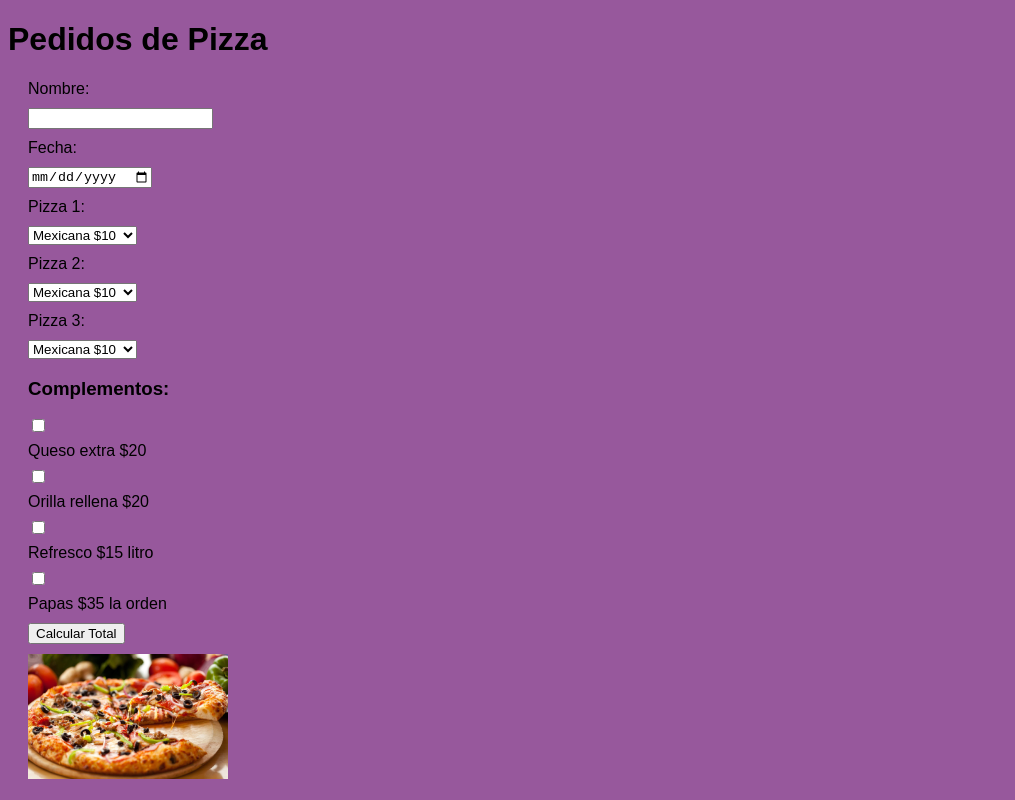
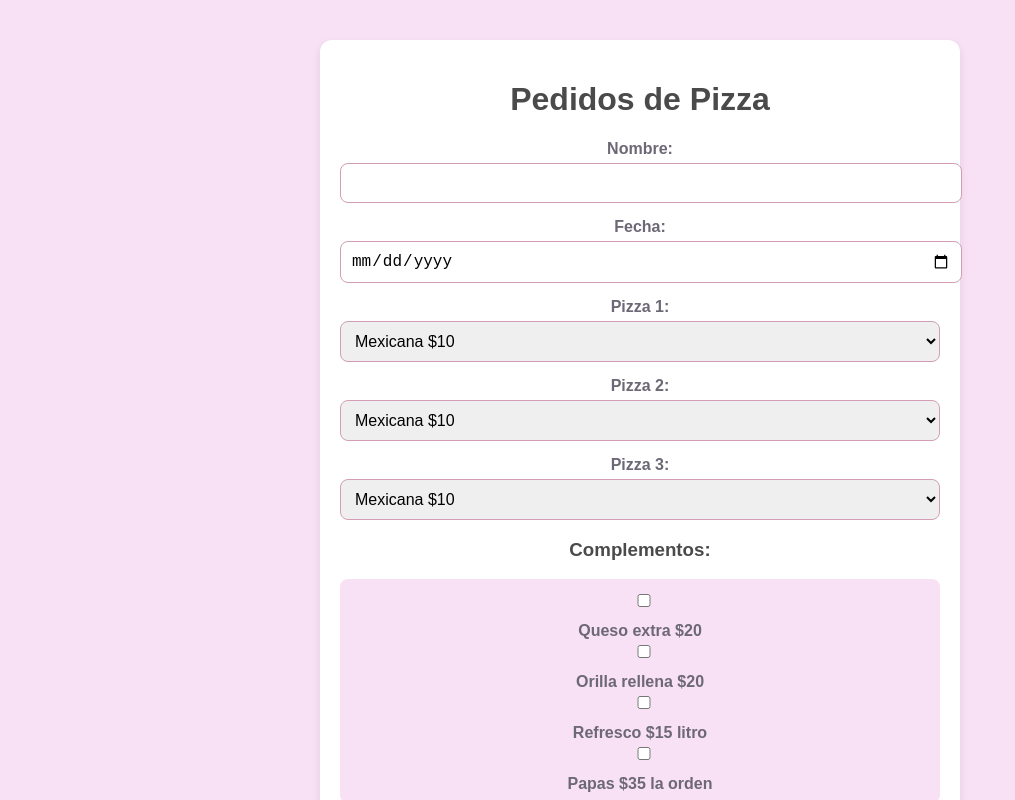
Before and after one commit to madelinbot231/Proyectos, a plain HTML site: page pizzeria.html in a window 1280 px wide. Both pictures are taken after a click on the button "Comenzar pedido". Shown: the top 800 px of the page, without its empty margins (0-1015 px from the left). Drawn offline with nearby package versions, Linux system fonts and the light colour scheme.

Commit message:
pizzeria.html

```diff
--- a/pizzeria.html
+++ b/pizzeria.html
@@ -4,21 +4,69 @@
     <title>Pedido de Pizza</title>
     <style>
         body {
-            background-color: rgb(151, 88, 156);
-            font-family: Arial, sans-serif;
+    background-color: #f8e1f4;
+    font-family: "Poppins", sans-serif;
+    margin: 20px;
+    display: flex;
+    flex-direction: column;
+    align-items: center;
+    justify-content: center;
+    min-height: 60vh;
+    padding: 20px;
+    color: #4a4a4a;
 }
 .seccion {
     display: none;
+    padding: 20px;
+    background: #ffffff;
+    border-radius: 12px;
+    box-shadow: 0px 4px 8px rgba(0, 0, 0, 0.1);
+    max-width: 600px;
+    width: 90%;
+    text-align: center;
 }
+
 .activa {
     display: block;
 }
-        form {
-            margin: 20px;
+label {
+    font-weight: bold;
+    color: #6d6875;
 }
-        label, input, select, button {
+
+input, select, button {
     display: block;
-            margin-bottom: 10px;
+    width: 100%;
+    padding: 10px;
+    margin-top: 5px;
+    margin-bottom: 15px;
+    border-radius: 8px;
+    border: 1px solid #d39eb5;
+    font-size: 16px;
+}
+
+input:focus, select:focus {
+    border-color: #b981a7;
+    outline: none;
+}
+button {
+    background-color: #d39eb5;
+    color: #ffffff;
+    font-weight: bold;
+    cursor: pointer;
+    transition: background 0.3s ease, transform 0.2s ease;
+    border: none;
+}
+
+button:hover {
+    background-color: #b981a7;
+    transform: scale(1.05);
+}
+.checkbox-container {
+    margin-bottom: 15px;
+    padding: 10px;
+    background: #f8e1f4;
+    border-radius: 8px;
 }
     </style>
 </head>
```
Lines whose indentation alone changed are shown as unchanged.
